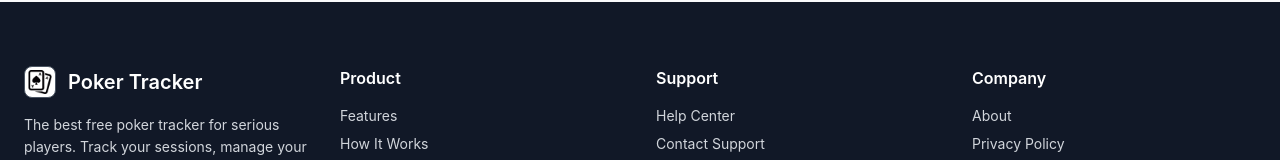
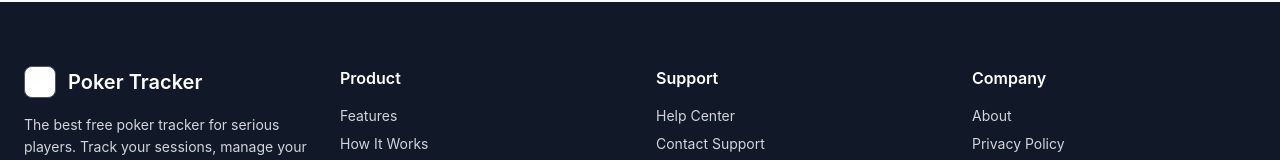
Before and after one commit to eddiejin18/pokertracker, a React (Create React App) app: page / in a window 1280 px wide. Shown: the part 4309-4469 px from the top of the page. Built offline with nearby package versions, Linux system fonts and the light colour scheme; no server answers; the HTML template or start-up script is replaced by a standard one.

Commit message:
Fix logo inversion in footer dark mode - Add invert class to footer logo image - Ensure black logo becomes white on white background in dark mode - Fix visibility issue in footer dark mode

```diff
--- a/src/components/LandingPage.js
+++ b/src/components/LandingPage.js
@@ -411,7 +411,7 @@ const LandingPage = ({ onGetStarted }) => {
             <div className="animate-fade-in" style={{ animationDelay: '2.8s' }}>
               <div className="flex items-center space-x-3 mb-4">
                 <div className="h-8 w-8 rounded-lg overflow-hidden flex items-center justify-center border border-gray-600 bg-white">
-                  <img src="/favicon.png" alt="Poker Tracker" className="h-6 w-6 object-contain" />
+                  <img src="/favicon.png" alt="Poker Tracker" className="h-6 w-6 object-contain invert" />
                 </div>
                 <span className="text-xl font-semibold text-white">Poker Tracker</span>
               </div>
```
